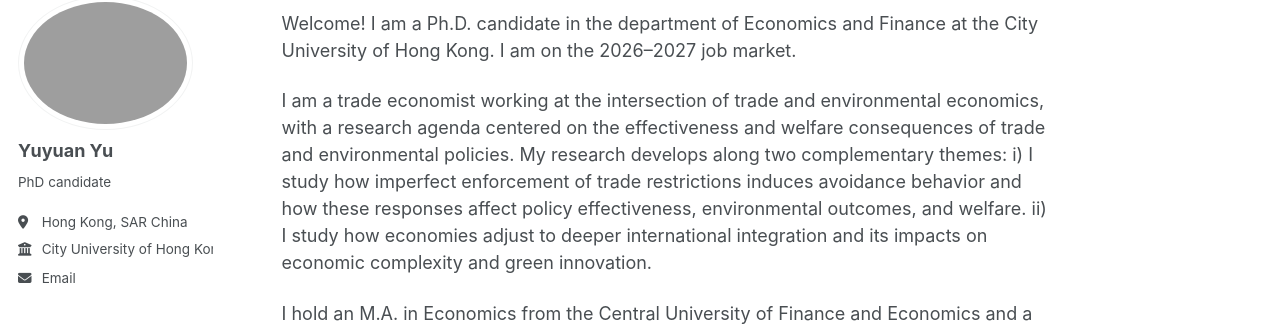
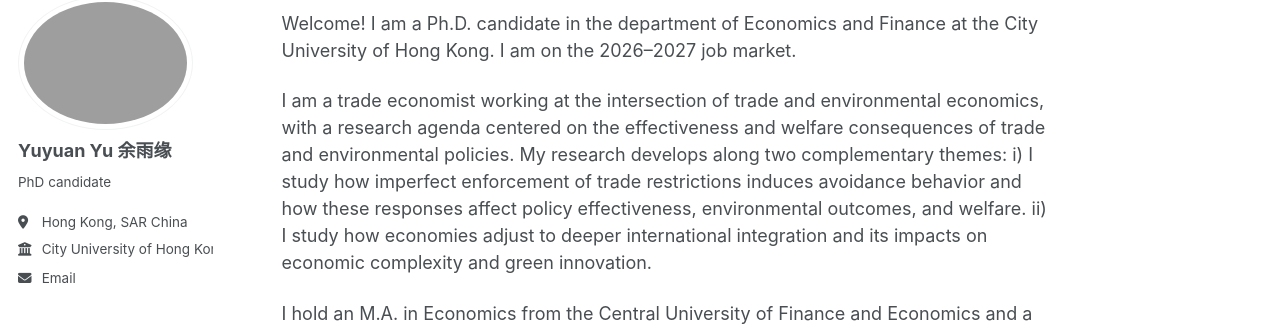
Before and after one commit to yuyuan1yu/yuyuan1yu.github.io, a Jekyll site: the page built from _pages/about.md, in a window 1280 px wide. Shown: the part 105-436 px from the top of the page. Built offline with Jekyll 4.4.1, drawn with Linux system fonts in a browser that asks for light colours; a style sheet for code colours, icons or effects is not loaded.

Commit message:
Update _config.yml

```diff
--- a/_config.yml
+++ b/_config.yml
@@ -24,7 +24,7 @@ repository               : "yuyuan1yu/yuyuan1yu.github.io"
 author:
   # Biographic information
   avatar           : "headshot.png"
-  name             : "Yuyuan Yu"  #Your Sidebar Name below profile picture
+  name             : "Yuyuan Yu 余雨缘"  #Your Sidebar Name below profile picture
   # pronouns         : she/her # example: "she/her"
   bio              : "PhD candidate"
   location         : "Hong Kong, SAR China"
```
